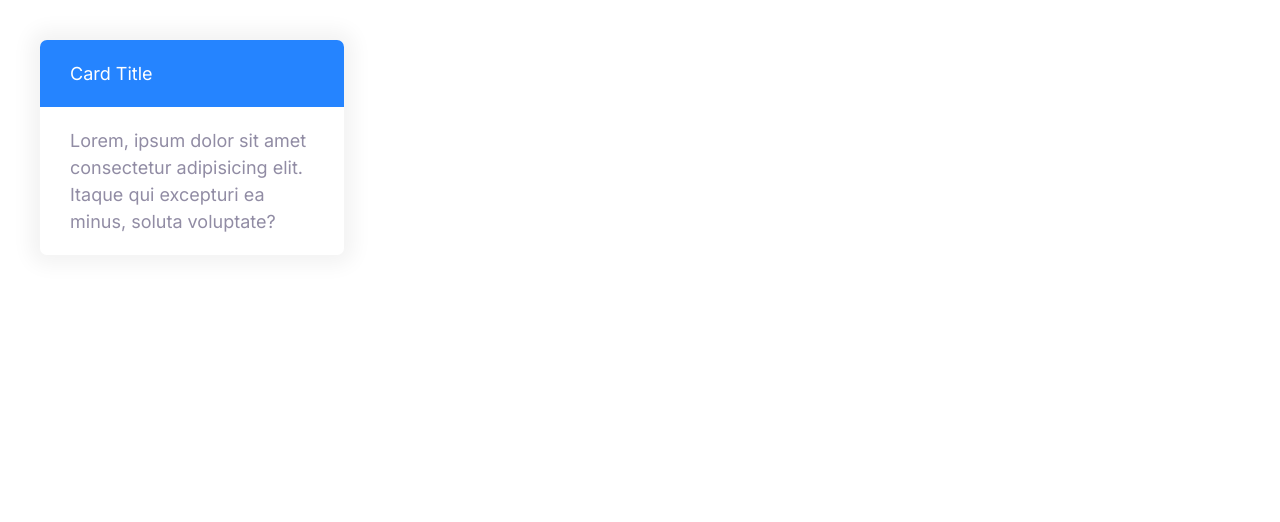
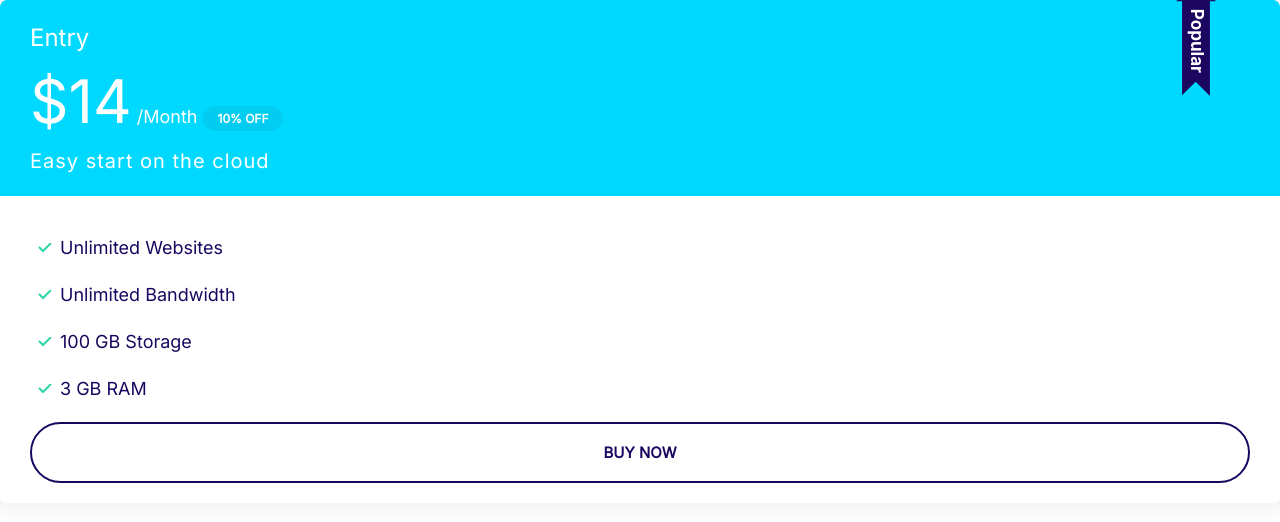
Before and after one commit to haileyesuschekol/Web-hosting-LP, a plain HTML site: page index.html in a window 1280 px wide. Drawn offline with Linux system fonts and the light colour scheme.

Commit message:
Design plan component

```diff
--- a/css/styles.css
+++ b/css/styles.css
@@ -111,6 +111,7 @@ a {
 
 .badge--small {
   font-size: 1.6rem;
+  padding: 0.5rem 1.5rem;
 }
 @media screen and (min-width: 1024px) {
   .badge {
@@ -282,3 +283,61 @@ a {
   background-color: var(--color-secondary);
   color: #fff;
 }
+.card--secondary .badge--secondary {
+  background: #02cdf1;
+}
+/* plan */
+.plan__name {
+  color: #fff;
+  margin: 0;
+  font-weight: 500;
+  font-size: 2.4rem;
+}
+
+.plan__price {
+  font-size: 6rem;
+}
+
+.price__billing__cycle {
+  font-size: 2.4rem;
+  font-weight: 300;
+  opacity: 0.8;
+  margin-right: 1rem;
+}
+
+.plan__description {
+  font-size: 2rem;
+  font-weight: 200;
+  letter-spacing: 1px;
+  display: block;
+}
+
+.plan .list__item {
+  margin-bottom: 2rem;
+}
+
+.plan--popular .card__header {
+  position: relative;
+}
+.plan--popular .card__header::before {
+  content: url(../images/popular.svg);
+  width: 40px;
+  display: inline-block;
+  position: absolute;
+  top: -4px;
+  right: 5%;
+}
+@media screen and (min-width: 1024) {
+  .plan__name {
+    font-size: 1.4rem;
+  }
+  .plan__price {
+    font-size: 5rem;
+  }
+  .price__billing__cycle {
+    font-size: 1.6rem;
+  }
+  .plan__description {
+    font-style: 1.7rem;
+  }
+}
--- a/index.html
+++ b/index.html
@@ -14,12 +14,25 @@
     <link rel="stylesheet" href="css/styles.css" />
   </head>
   <body>
-    <div style="width: 30%; padding: 4rem">
-      <div class="card card--primary">
-        <header class="card__header">Card Title</header>
-        <div class="card__body">
-          Lorem, ipsum dolor sit amet consectetur adipisicing elit. Itaque qui
-          excepturi ea minus, soluta voluptate?
+    <div>
+      <div class="plan plan--popular">
+        <div class="card card--secondary">
+          <header class="card__header">
+            <h3 class="plan__name">Entry</h3>
+            <span class="plan__price">$14</span>
+            <span class="plan__billing__cycle">/Month</span>
+            <span class="badge badge--secondary badge--small">10% OFF</span>
+            <span class="plan__description">Easy start on the cloud</span>
+          </header>
+          <div class="card__body">
+            <ul class="list list--tick">
+              <li class="list__item">Unlimited Websites</li>
+              <li class="list__item">Unlimited Bandwidth</li>
+              <li class="list__item">100 GB Storage</li>
+              <li class="list__item">3 GB RAM</li>
+            </ul>
+            <button class="btn btn--outline btn--block">BUY NOW</button>
+          </div>
         </div>
       </div>
     </div>
```
Also changed, not shown: images/popular.svg (added).
